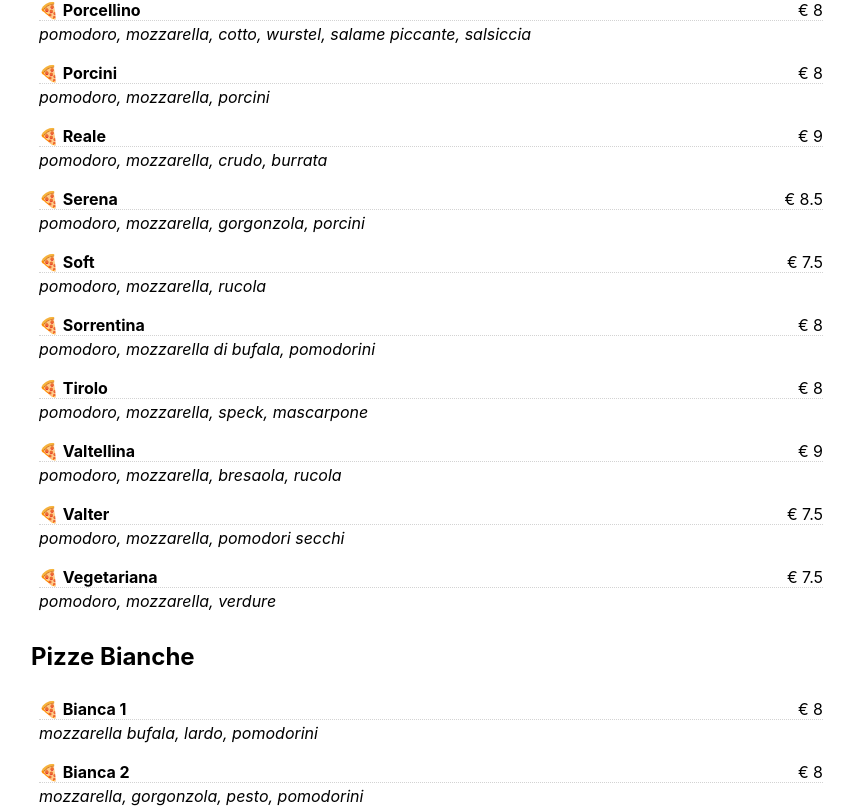
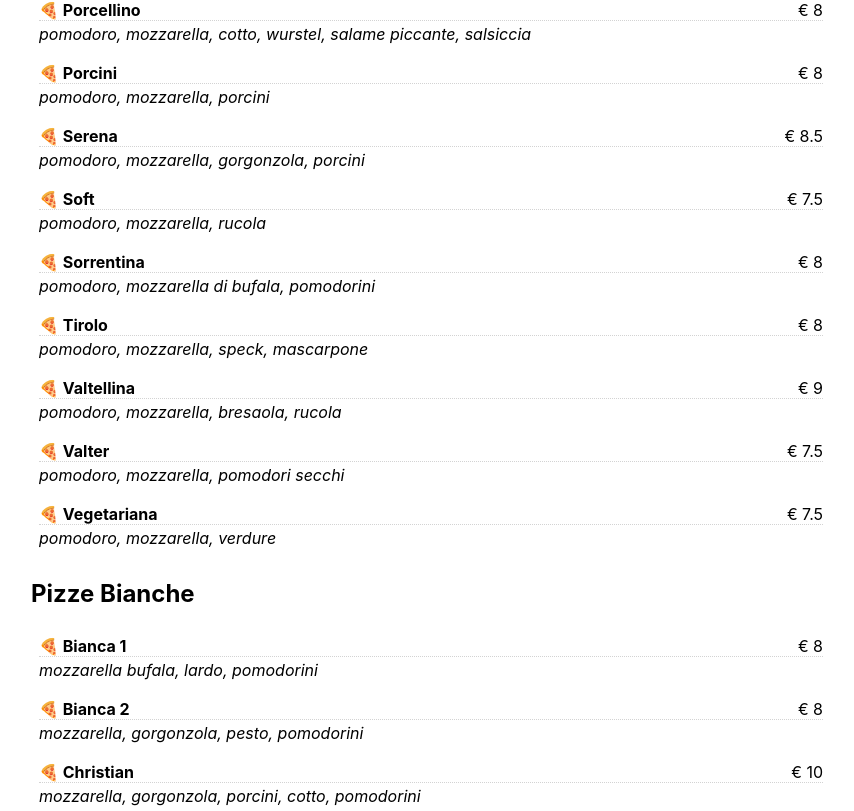
Before and after one commit to aplsup/laspartana, a Next.js app: page /menu in a window 1280 px wide. Shown: the part 1589-2400 px from the top of the page, without its empty margins (209-1063 px from the left). Built offline with nearby package versions, Linux system fonts and the light colour scheme.

Commit message:
Update menu.ts
Menu price updates 2024

```diff
--- a/data/menu.ts
+++ b/data/menu.ts
@@ -20,7 +20,7 @@ const menu: Menu = {
     {
       name: "4 Stagioni",
       ingredients: ["pomodoro, mozzarella", "cotto", "funghi", "carciofi"],
-      price: 750,
+      price: 800,
       tags: [Tag.ROSSA],
     },
     {
@@ -36,13 +36,13 @@ const menu: Menu = {
       ingredients: ["pomodoro", "mozzarella", "stracchino", "radicchio"],
     },
     {
-      price: 850,
+      price: 900,
       tags: [Tag.ROSSA],
       name: "Baciami",
       ingredients: ["pomodoro", "mozzarella", "gorgonzola", "salame piccante", "aglio", "cipolla"],
     },
     {
-      price: 900,
+      price: 1000,
       tags: [Tag.ROSSA],
       name: "Balsamica",
       ingredients: ["pomodoro", "mozzarella", "crudo", "rucola", "crema di aceto"],
@@ -94,7 +94,7 @@ const menu: Menu = {
       ingredients: ["pomodoro, mozzarella", "crudo", "porcini"],
     },
     {
-      price: 750,
+      price: 800,
       tags: [Tag.ROSSA],
       name: "Capricciosa",
       ingredients: [
@@ -119,7 +119,7 @@ const menu: Menu = {
       ingredients: ["pomodoro", "mozzarella", "cipolla"],
     },
     {
-      price: 950,
+      price: 1000,
       tags: [Tag.ROSSA],
       name: "Dea",
       ingredients: ["pomodoro", "mozzarella", "crudo", "porcini", "rucola", "pomodorini"],
@@ -164,7 +164,7 @@ const menu: Menu = {
       ],
     },
     {
-      price: 600,
+      price: 650,
       tags: [Tag.ROSSA],
       name: "Margherita",
       ingredients: ["pomodoro", "mozzarella"],
@@ -176,7 +176,7 @@ const menu: Menu = {
       ingredients: ["pomodoro", "mozzarella di bufala"],
     },
     {
-      price: 500,
+      price: 550,
       tags: [Tag.ROSSA],
       name: "Marinara",
       ingredients: ["pomodoro", "aglio", "olio"],
@@ -242,12 +242,6 @@ const menu: Menu = {
       ingredients: ["pomodoro", "mozzarella", "pomodori secchi"],
     },
     {
-      price: 900,
-      tags: [Tag.ROSSA],
-      name: "Reale",
-      ingredients: ["pomodoro", "mozzarella", "crudo", "burrata"],
-    },
-    {
       name: "Bianca 1",
       tags: [Tag.BIANCA],
       ingredients: ["mozzarella bufala", "lardo", "pomodorini"],
@@ -293,7 +287,7 @@ const menu: Menu = {
       name: "Favola",
       tags: [Tag.BIANCA],
       ingredients: ["mozzarella", "cotto", "crema di tartufo"],
-      price: 850,
+      price: 900,
     },
     {
       name: "Massi",
@@ -311,7 +305,7 @@ const menu: Menu = {
       name: "Primavera",
       tags: [Tag.BIANCA],
       ingredients: ["mozzarella", "fiori di zucca", "acciughe", "burrata"],
-      price: 900,
+      price: 1050,
     },
     {
       name: "Ruffiana",
@@ -351,7 +345,7 @@ const menu: Menu = {
     },
     {
       tags: [Tag.NUOVE],
-      price: 800,
+      price: 850,
       name: "Del Sud",
       ingredients: ["fior di latte", "salsiccia", "friarielli"]
     },
@@ -360,6 +354,24 @@ const menu: Menu = {
       price: 900,
       name: "S.Michele 10",
       ingredients: ["fior di latte", "pomodorini gialli", "nduja"]
+    },
+    {
+      tags: [Tag.NUOVE],
+      price: 1100,
+      name: "Reale",
+      ingredients: ["pomodoro", "mozzarella", "crudo", "burrata"]
+    },
+    {
+      tags: [Tag.NUOVE],
+      price:  1000,
+      name: "Chic",
+      ingredients: ["pomodoto", "mozzarella", "capperi", "burrata", "acciughe"]
+    },
+    {
+      tags: [Tag.BIANCA],
+      price: 1000,
+      name: "Christian",
+      ingredients: ["mozzarella", "gorgonzola", "porcini", "cotto", "pomodorini"]
     }
   ]
 }
```
